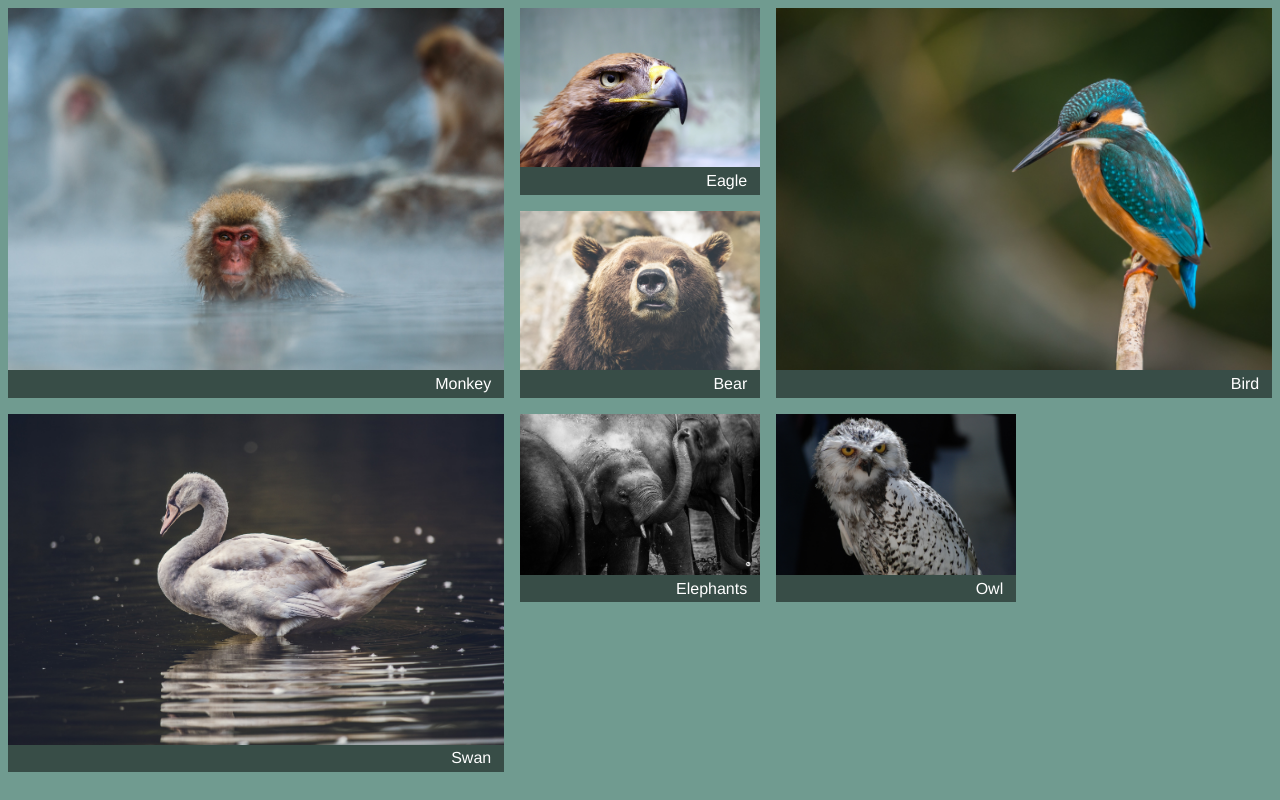
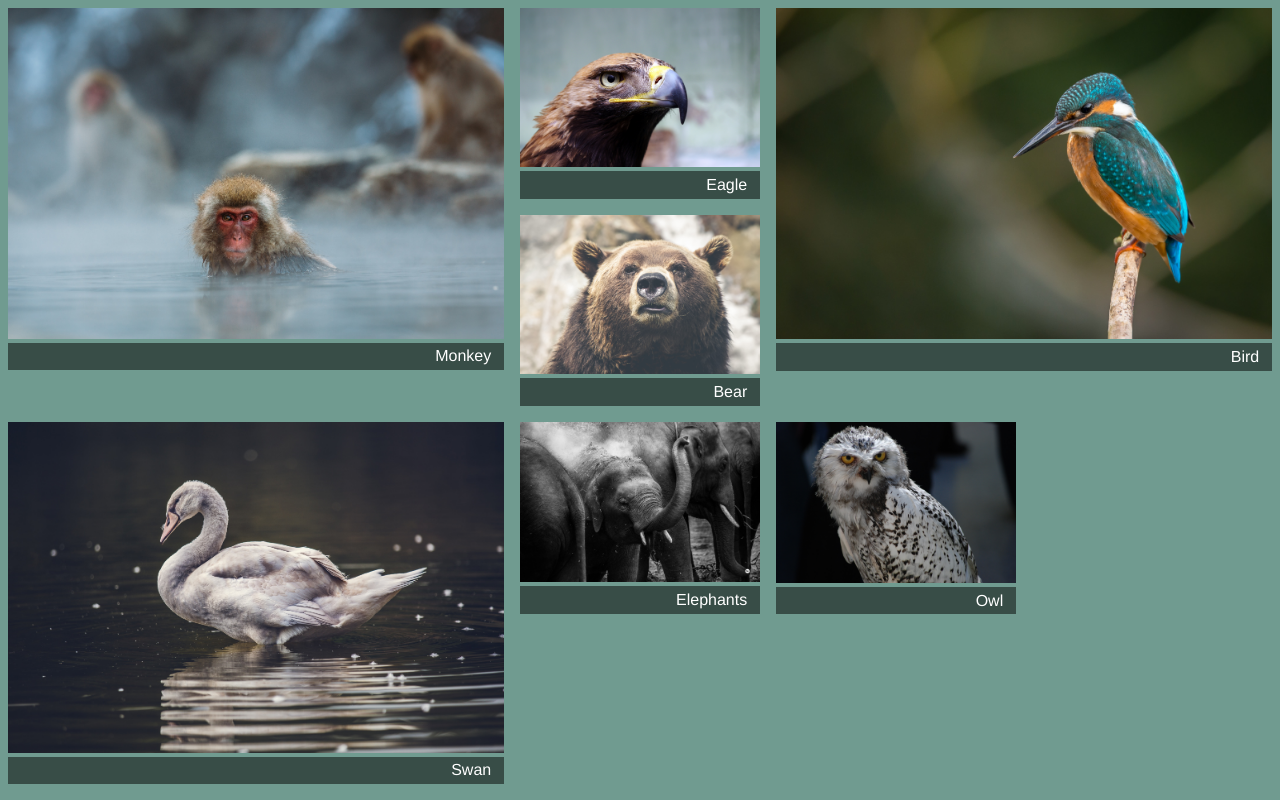
Before and after one commit to ilienkors/css-elements, a plain HTML site: page grid-layout/explicit-and-implicit-grid/index.html in a window 1280 px wide. Drawn offline with Linux system fonts and the light colour scheme.

Commit message:
feature queries

```diff
--- a/grid-layout/explicit-and-implicit-grid/main.css
+++ b/grid-layout/explicit-and-implicit-grid/main.css
@@ -11,14 +11,10 @@ body {
 }
 
 .portfolio>figure {
-    display: flex;
-    flex-direction: column;
     margin: 0;
 }
 
 .portfolio img {
-    flex: 1;
-    object-fit: cover;
     max-width: 100%;
 }
 
--- /dev/null
+++ b/grid-layout/feature-queries/main.css
@@ -0,0 +1,56 @@
+body {
+    background-color: #709b90;
+    font-family: Helvetica, Arial, sans-serif;
+}
+
+.portfolio {
+    display: grid;
+    grid-template-columns: repeat(auto-fill, minmax(200px, 1fr));
+    grid-gap: 1em;
+    grid-auto-flow: dense;
+}
+
+.portfolio>figure {
+    display: inline-block;
+    max-width: 300px;
+    margin: 0;
+}
+
+.portfolio img {
+    max-width: 100%;
+    object-fit: cover;
+}
+
+.portfolio figcaption {
+    padding: 0.3em 0.8em;
+    background-color: rgba(0, 0, 0, 0.5);
+    color: #fff;
+    text-align: right;
+}
+
+.portfolio .featured {
+    grid-row: span 2;
+    grid-column: span 2;
+}
+
+@supports (display: grid) {
+    .portfolio {
+        display: grid;
+        grid-template-columns: repeat(auto-fill, minmax(200px, 1fr));
+        grid-auto-rows: 1fr;
+        grid-gap: 1em;
+        grid-auto-flow: dense;
+    }
+    .portfolio>figure {
+        display: flex;
+        flex-direction: column;
+        max-width: initial;
+    }
+    .portfolio img {
+        flex: 1;
+    }
+    .portfolio .featured {
+        grid-row: span 2;
+        grid-column: span 2;
+    }
+}
```
Also changed, not shown: grid-layout/feature-queries/index.html (added, +44 -0 lines), grid-layout/feature-queries/images/bear.jpg (added), grid-layout/feature-queries/images/bird.jpg (added), grid-layout/feature-queries/images/eagle.jpg (added), grid-layout/feature-queries/images/elephants.jpg (added), grid-layout/feature-queries/images/monkey.jpg (added), grid-layout/feature-queries/images/owl.jpg (added), grid-layout/feature-queries/images/swan.jpg (added).
